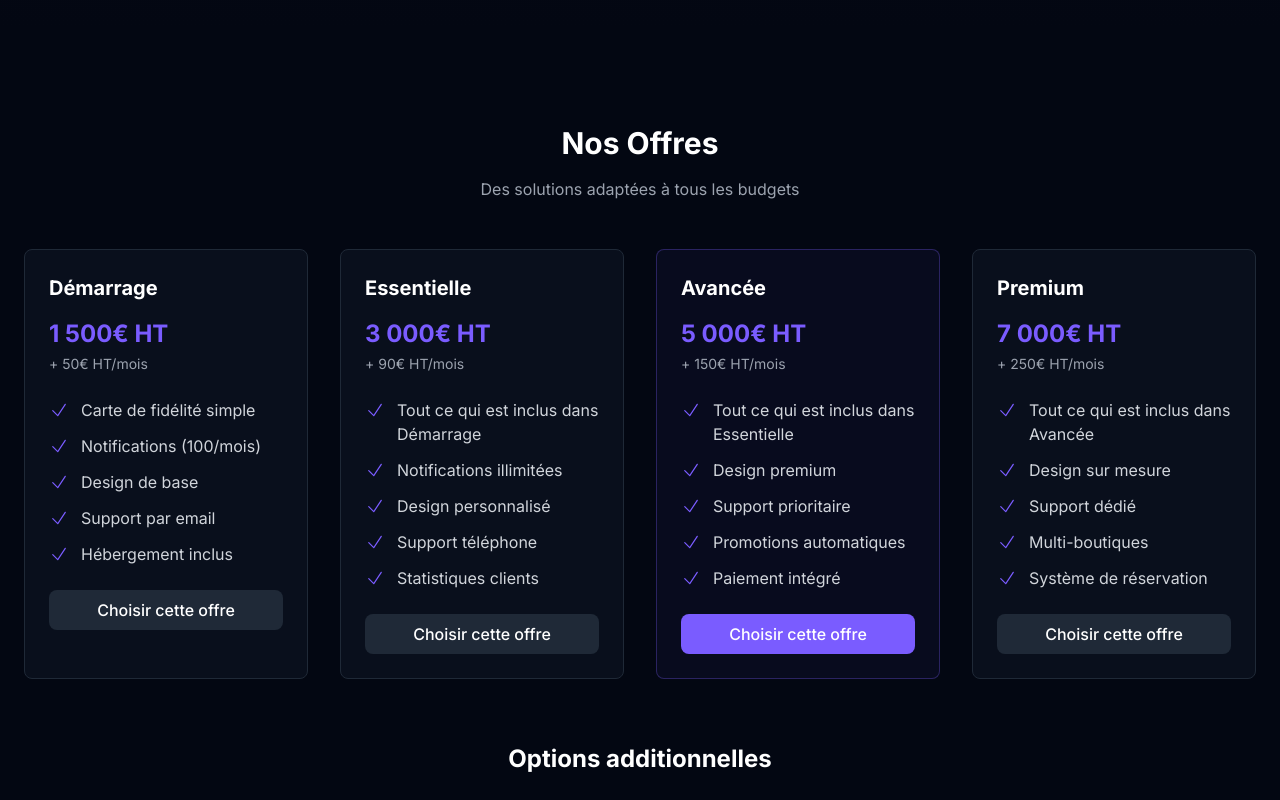
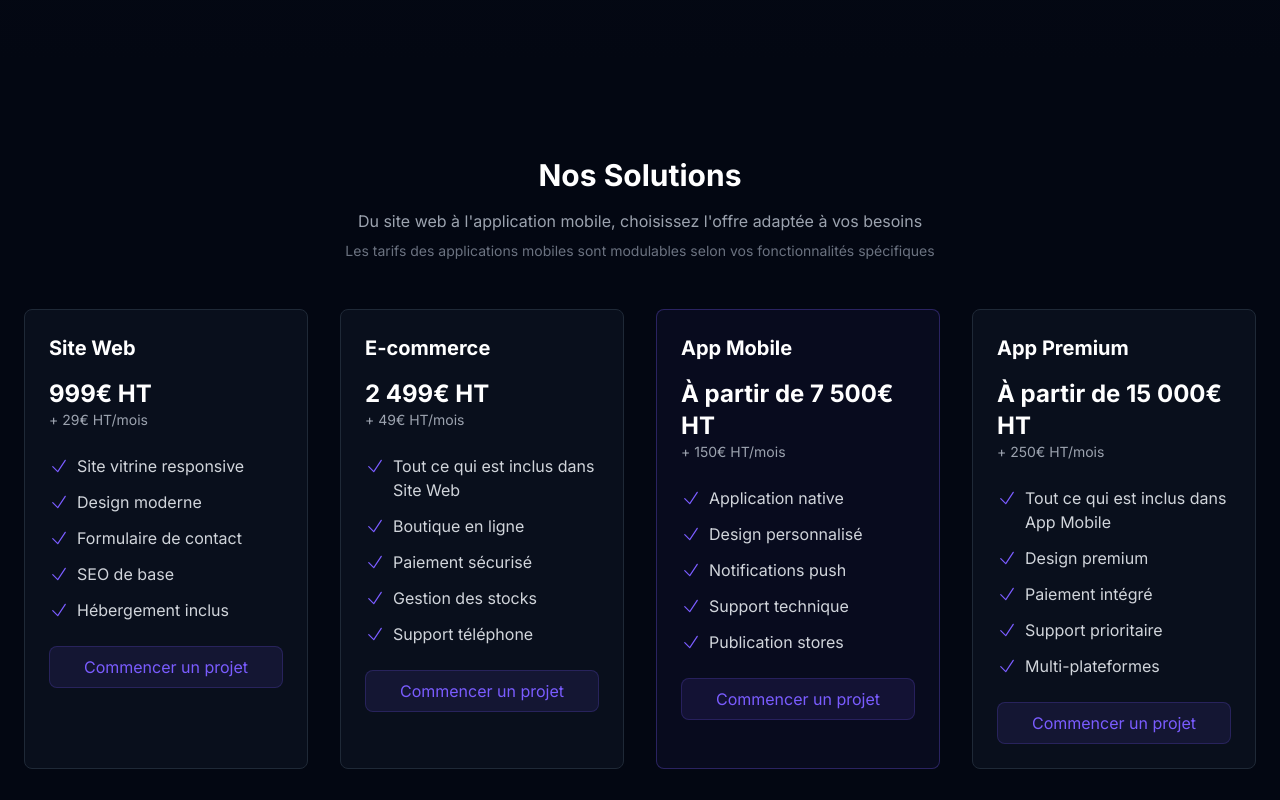
Before and after one commit to Skymx82/appforge, a Next.js app: page / in a window 1280 px wide. Shown: the part 1560-2360 px from the top of the page. Built offline with nearby package versions, Linux system fonts and the light colour scheme.

Commit message:
feat: update pricing structure and services

```diff
--- a/app/components/ContactForm.tsx
+++ b/app/components/ContactForm.tsx
@@ -40,22 +40,32 @@ const initialFormData: FormData = {
 };
 
 const projectTypes = [
-  'Application de fidélité',
+  'Site Web',
   'E-commerce',
-  'Application métier',
-  'Site vitrine',
+  'Application Mobile',
+  'Application Premium',
   'Autre',
 ];
 
+const budgetRanges = [
+  'Moins de 2 000€',
+  '2 000€ - 5 000€',
+  '5 000€ - 10 000€',
+  '10 000€ - 20 000€',
+  'Plus de 20 000€'
+];
+
 const featuresList = [
+  'Design sur mesure',
   'Authentification utilisateurs',
-  'Paiements en ligne',
+  'Paiement en ligne',
   'Notifications push',
-  'Chat en direct',
-  'Dashboard admin',
+  'Gestion de contenu',
+  'Multi-langues',
+  'Statistiques avancées',
   'API personnalisée',
-  'Géolocalisation',
-  'Analytics avancés',
+  'Système de réservation',
+  'Multi-plateformes'
 ];
 
 const formVariants = {
@@ -350,10 +360,9 @@ export default function ContactForm() {
                   className="mt-1 block w-full rounded-lg bg-gray-900 border border-gray-800 py-2 px-3 text-white placeholder-gray-400 focus:border-primary focus:ring-primary sm:text-sm"
                 >
                   <option value="">Sélectionnez un budget</option>
-                  <option value="1500-3000">1 500€ - 3 000€</option>
-                  <option value="3000-5000">3 000€ - 5 000€</option>
-                  <option value="5000-7000">5 000€ - 7 000€</option>
-                  <option value="7000+">7 000€ +</option>
+                  {budgetRanges.map(budget => (
+                    <option key={budget} value={budget}>{budget}</option>
+                  ))}
                 </select>
               </div>
 
--- a/app/components/ServicesSection.tsx
+++ b/app/components/ServicesSection.tsx
@@ -5,59 +5,59 @@ import { CheckIcon } from '@heroicons/react/24/solid';
 
 const services = [
   {
-    title: 'Démarrage',
+    title: 'Site Web',
     features: [
-      'Carte de fidélité simple',
-      'Notifications (100/mois)',
-      'Design de base',
-      'Support par email',
+      'Site vitrine responsive',
+      'Design moderne',
+      'Formulaire de contact',
+      'SEO de base',
       'Hébergement inclus'
     ],
     price: {
-      initial: '1 500€ HT',
-      monthly: '50€ HT/mois'
+      initial: '999€ HT',
+      monthly: '29€ HT/mois'
     }
   },
   {
-    title: 'Essentielle',
+    title: 'E-commerce',
     features: [
-      'Tout ce qui est inclus dans Démarrage',
-      'Notifications illimitées',
-      'Design personnalisé',
-      'Support téléphone',
-      'Statistiques clients'
+      'Tout ce qui est inclus dans Site Web',
+      'Boutique en ligne',
+      'Paiement sécurisé',
+      'Gestion des stocks',
+      'Support téléphone'
     ],
     price: {
-      initial: '3 000€ HT',
-      monthly: '90€ HT/mois'
+      initial: '2 499€ HT',
+      monthly: '49€ HT/mois'
     }
   },
   {
-    title: 'Avancée',
+    title: 'App Mobile',
     features: [
-      'Tout ce qui est inclus dans Essentielle',
-      'Design premium',
-      'Support prioritaire',
-      'Promotions automatiques',
-      'Paiement intégré'
+      'Application native',
+      'Design personnalisé',
+      'Notifications push',
+      'Support technique',
+      'Publication stores'
     ],
     price: {
-      initial: '5 000€ HT',
+      initial: 'À partir de 7 500€ HT',
       monthly: '150€ HT/mois'
     },
     highlighted: true
   },
   {
-    title: 'Premium',
+    title: 'App Premium',
     features: [
-      'Tout ce qui est inclus dans Avancée',
-      'Design sur mesure',
-      'Support dédié',
-      'Multi-boutiques',
-      'Système de réservation'
+      'Tout ce qui est inclus dans App Mobile',
+      'Design premium',
+      'Paiement intégré',
+      'Support prioritaire',
+      'Multi-plateformes'
     ],
     price: {
-      initial: '7 000€ HT',
+      initial: 'À partir de 15 000€ HT',
       monthly: '250€ HT/mois'
     }
   }
@@ -82,9 +82,12 @@ export default function ServicesSection() {
   return (
     <div id="services" className="container mx-auto px-4 md:px-6 py-16 md:py-24">
       <div className="text-center mb-12">
-        <h3 className="text-3xl font-bold text-white mb-4">Nos Offres</h3>
+        <h3 className="text-3xl font-bold text-white mb-4">Nos Solutions</h3>
         <p className="text-gray-400">
-          Des solutions adaptées à tous les budgets
+          Du site web à l'application mobile, choisissez l'offre adaptée à vos besoins
+        </p>
+        <p className="text-sm text-gray-500 mt-2">
+          Les tarifs des applications mobiles sont modulables selon vos fonctionnalités spécifiques
         </p>
       </div>
 
@@ -102,31 +105,22 @@ export default function ServicesSection() {
           >
             <h4 className="text-xl font-bold text-white mb-4">{service.title}</h4>
             <div className="mb-6">
-              <div className="text-2xl font-bold text-primary mb-1">
-                {service.price.initial}
-              </div>
-              <div className="text-sm text-gray-400">
-                + {service.price.monthly}
-              </div>
+              <div className="text-2xl font-bold text-white">{service.price.initial}</div>
+              <div className="text-sm text-gray-400">+ {service.price.monthly}</div>
             </div>
-            <ul className="space-y-3">
+            <ul className="space-y-3 mb-6">
               {service.features.map((feature, featureIndex) => (
                 <li key={featureIndex} className="flex items-start">
-                  <CheckIcon className="w-5 h-5 text-primary shrink-0 mt-0.5 mr-3" />
+                  <CheckIcon className="w-5 h-5 text-primary shrink-0 mr-2 mt-0.5" />
                   <span className="text-gray-300">{feature}</span>
                 </li>
               ))}
             </ul>
             <button
               onClick={() => router.push('/contact')}
-              className={`
-                w-full mt-6 px-4 py-2 rounded-lg font-medium transition-colors
-                ${service.highlighted
-                  ? 'bg-primary text-white hover:bg-primary/90'
-                  : 'bg-gray-800 text-white hover:bg-gray-700'}
-              `}
+              className="w-full px-4 py-2 bg-primary/10 hover:bg-primary/20 text-primary border border-primary/20 rounded-lg transition-colors"
             >
-              Choisir cette offre
+              Commencer un projet
             </button>
           </div>
         ))}
--- a/app/page.tsx
+++ b/app/page.tsx
@@ -18,14 +18,14 @@ export default function Home() {
         <div className="container mx-auto">
           <div className="text-center">
             <span className="bg-primary/10 text-primary px-4 py-1 rounded-full text-sm mb-6 inline-block">
-              Applications de fidélisation
+              Sites Web & Applications Mobiles
             </span>
             <h2 className="text-3xl md:text-4xl lg:text-6xl font-bold mb-4 md:mb-6 leading-tight text-white">
-              Votre Application<br className="hidden md:block" /> Sur Mesure
+              Votre Projet Digital<br className="hidden md:block" /> Sur Mesure
             </h2>
             <p className="text-lg md:text-xl text-gray-400 mb-8 max-w-2xl mx-auto px-4">
-              Du commerce local à la grande entreprise,<br className="hidden md:block" />
-              nous créons votre application à partir de 1 500€ HT
+              Du site web à l'application mobile,<br className="hidden md:block" />
+              nous créons votre solution digitale à partir de 999€ HT
             </p>
             <ContactButton />
           </div>
@@ -34,24 +34,24 @@ export default function Home() {
           <div className="grid grid-cols-1 sm:grid-cols-2 lg:grid-cols-4 gap-4 md:gap-6 mt-12 md:mt-16">
             {[
               {
-                title: 'Démarrage',
-                price: '1 500€ HT',
-                monthly: '50€ HT/mois'
+                title: 'Site Web',
+                price: '999€ HT',
+                monthly: '29€ HT/mois'
               },
               {
-                title: 'Essentielle',
-                price: '3 000€ HT',
-                monthly: '90€ HT/mois'
+                title: 'E-commerce',
+                price: '2 499€ HT',
+                monthly: '49€ HT/mois'
               },
               {
-                title: 'Avancée',
-                price: '5 000€ HT',
+                title: 'App Mobile',
+                price: 'À partir de 7 500€ HT',
                 monthly: '150€ HT/mois',
                 highlighted: true
               },
               {
-                title: 'Premium',
-                price: '7 000€ HT',
+                title: 'App Premium',
+                price: 'À partir de 15 000€ HT',
                 monthly: '250€ HT/mois'
               }
             ].map((plan, index) => (
```
